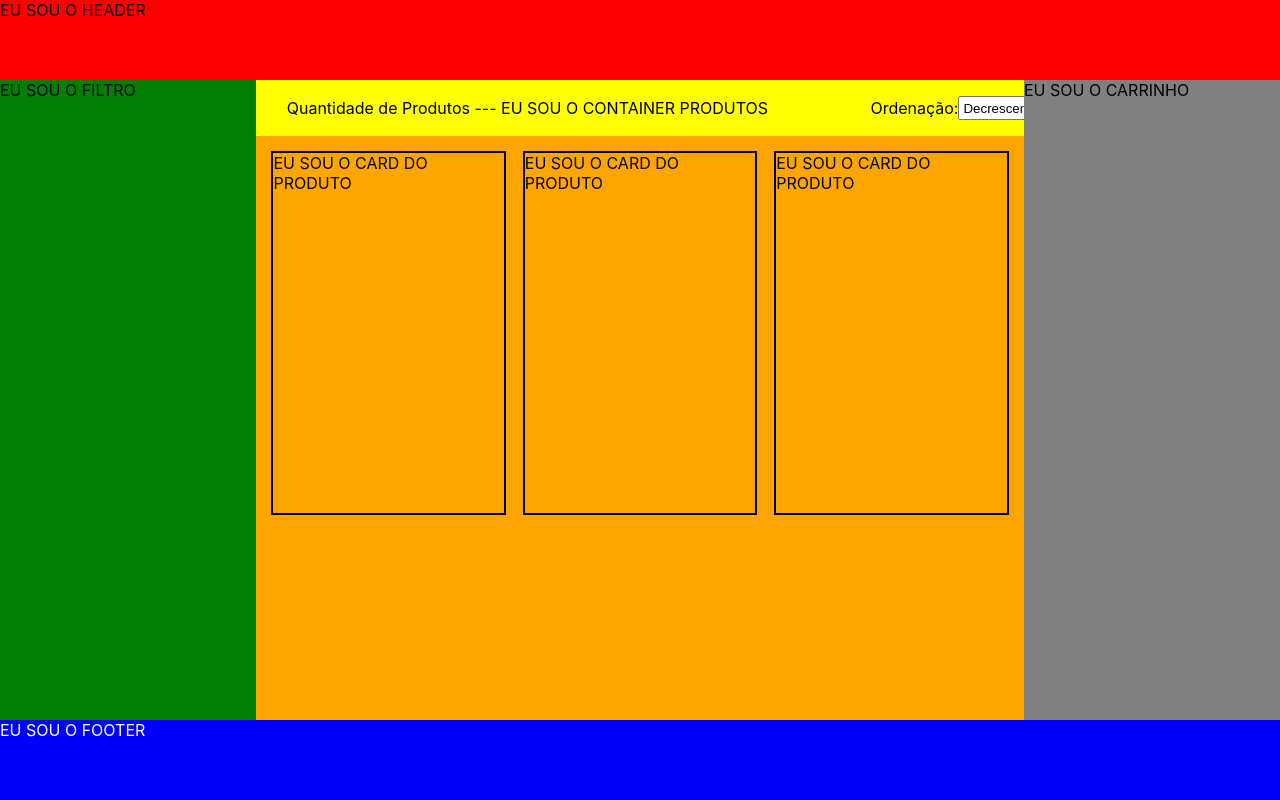
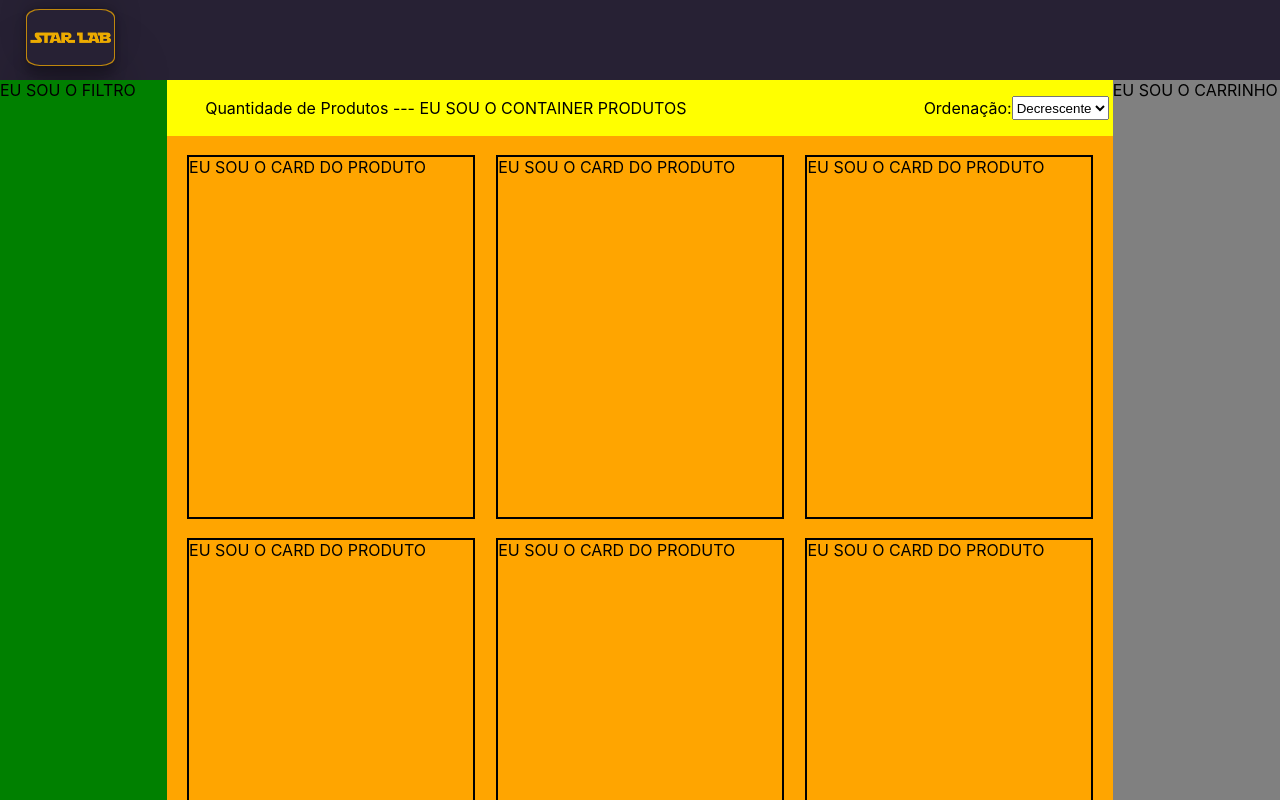
Before and after one commit to future4code/Shaw-labe-commerce2, a React (Create React App) app: page / in a window 1280 px wide. Shown: the top 800 px of the page. Built offline with nearby package versions, Linux system fonts and the light colour scheme.

Commit message:
Adição do logo e estilização inicial do mesmo no header, alteração do flex-wrap nos Produtos.js e adição de algumas paletas de cores usadas no README.md

```diff
--- a/src/App.js
+++ b/src/App.js
@@ -1,35 +1,54 @@
 import React from 'react';
 import styled from 'styled-components'
 import StarLab from './Componentes/StarLab';
+import img from './Imagens/StarLab-Logo.png'
 
 //CONTAINER PRINCIPAL
 const Pai = styled.div`
 display: flex;
 flex-direction: column;
 width: 100vw;
-height: 100vh; //(TEMPORARIO)MUDAR, porque depois HEIGHT DEPENDE DOS CARDS
 background-color: grey;
 `;
 
 //ESTILIZAÇÃO DE HEADER
 const Header = styled.div`
 display: flex;
-background-color: red;
+background-color: #272134;
 width: 100%;
 height: 10vh;
 flex-grow: 0; //PARA MANTER ALTURA FIXA
 `;
 
+const LogoDiv = styled.div`
+  width: 7%;
+  height: 71%;
+  background-color: #bf870d;
+  margin-top: 0.7%;
+  margin-left: 2%;
+  border-radius: 15%;
+  box-shadow: rgba(0, 0, 0, 0.25) 0px 54px 55px, rgba(0, 0, 0, 0.12) 0px -12px 30px, rgba(0, 0, 0, 0.12) 0px 4px 6px, rgba(0, 0, 0, 0.17) 0px 12px 13px, rgba(0, 0, 0, 0.09) 0px -3px 5px;
+`
+
+const Logo = styled.img`
+    width: 97%;
+    height: 97%;
+    margin-top: 0.7%;
+    margin-left: 2%;
+    background-color: #272134;
+    border-radius: 15%;
+
+`;
 
 
 const Footer = styled.div`
 display: flex;
-background-color:blue;
+background-color: blue;
 color: white;
 width: 100%;
 height: 10vh;
-flex-grow: 0; //PARA MANTER ALTURA FIXA
-`;
+flex-grow:0; //PARA MANTER ALTURA FIXA
+`
 
 
 
@@ -43,10 +62,12 @@
       <Pai>
 
         <Header>
-      EU SOU O HEADER
+          <LogoDiv>
+            <Logo src={img} alt="Imagem do logo" />
+          </LogoDiv>
         </Header>
 
-       <StarLab/>
+        <StarLab />
 
 
         <Footer>
--- a/src/Componentes/Produtos.js
+++ b/src/Componentes/Produtos.js
@@ -33,6 +33,8 @@
 justify-content: space-evenly;
 background-color: orange;
 flex-grow: 1;
+padding-bottom: 3%;
+flex-wrap: wrap;
 `
 
 
@@ -78,6 +80,9 @@
                 <CardProduto/>
                 <CardProduto/>
                 <CardProduto/>
+                <CardProduto/>
+                <CardProduto/>
+                <CardProduto/>
                 </ProdutosCardContainer>
 
             </ContainerProdutos>
```
Also changed, not shown: src/Imagens/StarLab-Logo.png (added), 1 other file (tests, documents, lock files or other folders). Lines whose indentation alone changed are shown as unchanged.
